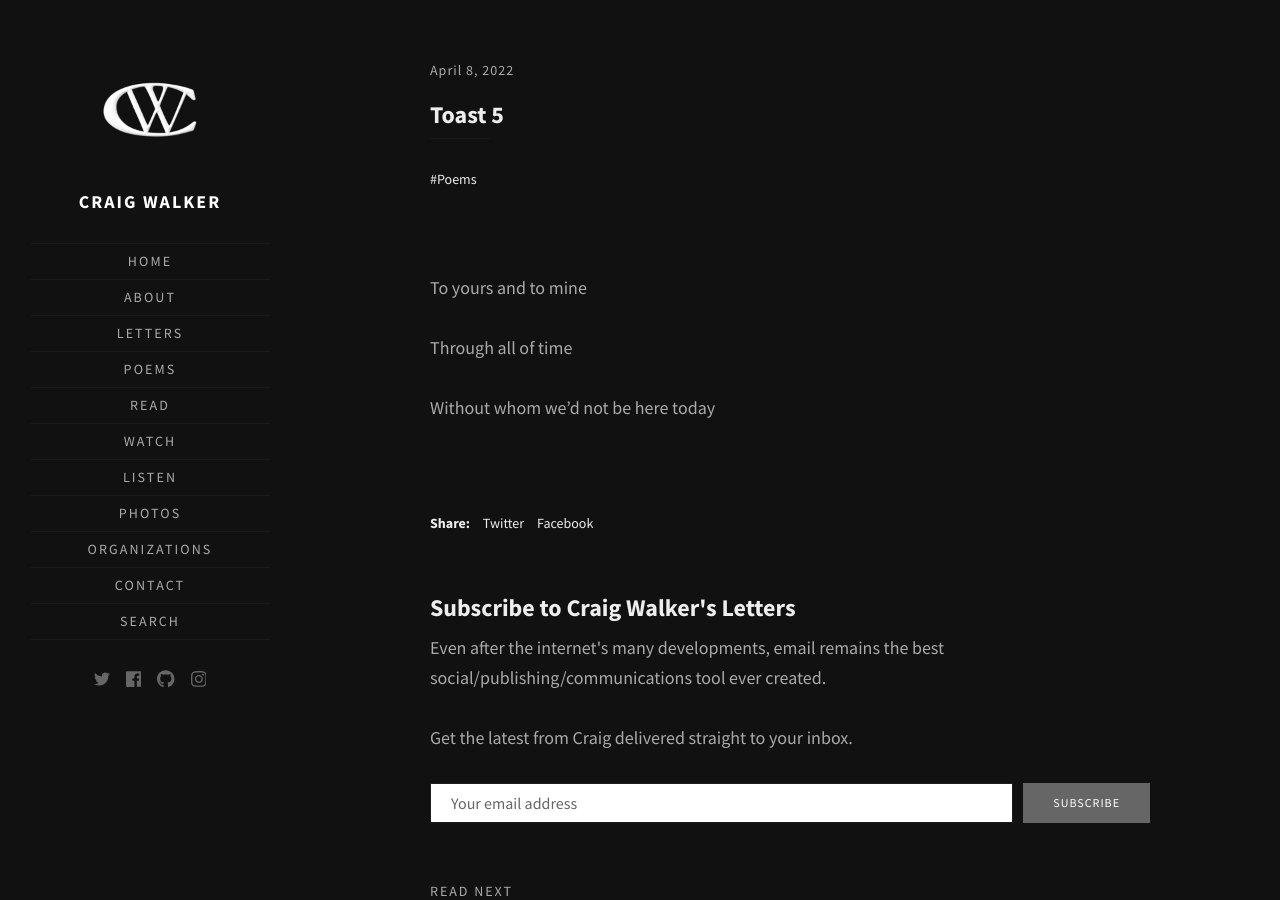
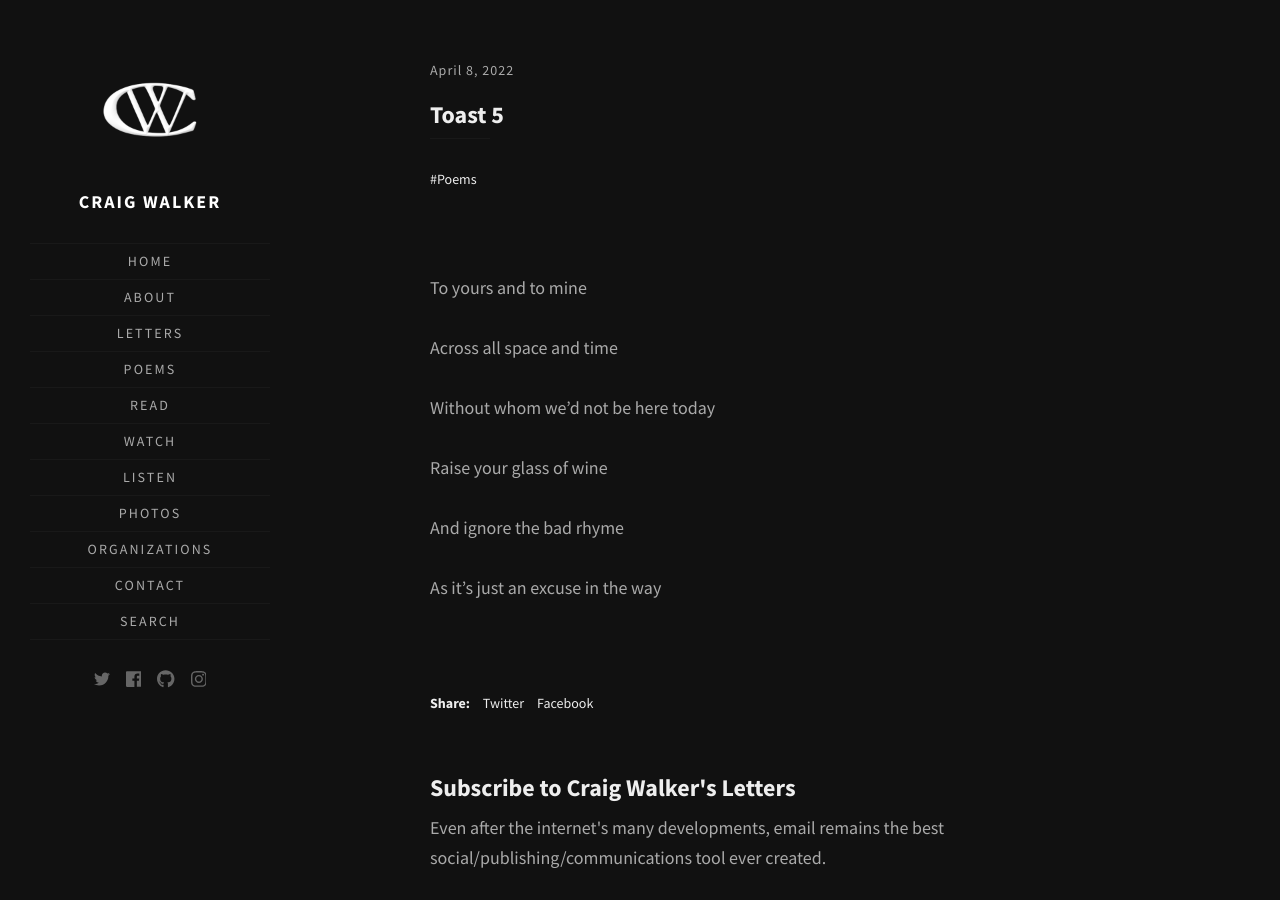
Before and after one commit to walkercraig/walkercraig, a Jekyll site: the page built from _posts/2022/2022-04-08-toast-5.md, in a window 1280 px wide and 900 px high. Built offline with Jekyll 4.4.1, drawn with Linux system fonts in a browser that asks for light colours; some web fonts are replaced.

Commit message:
Update 2022-04-08-toast-5.md

```diff
--- a/_posts/2022/2022-04-08-toast-5.md
+++ b/_posts/2022/2022-04-08-toast-5.md
@@ -8,10 +8,14 @@ title: Toast 5
 
 To yours and to mine
 
-Through all of time
+Across all space and time
 
 Without whom we'd not be here today
 
+Raise your glass of wine
 
+And ignore the bad rhyme
+
+As it's just an excuse in the way
 
 <br/>
```
